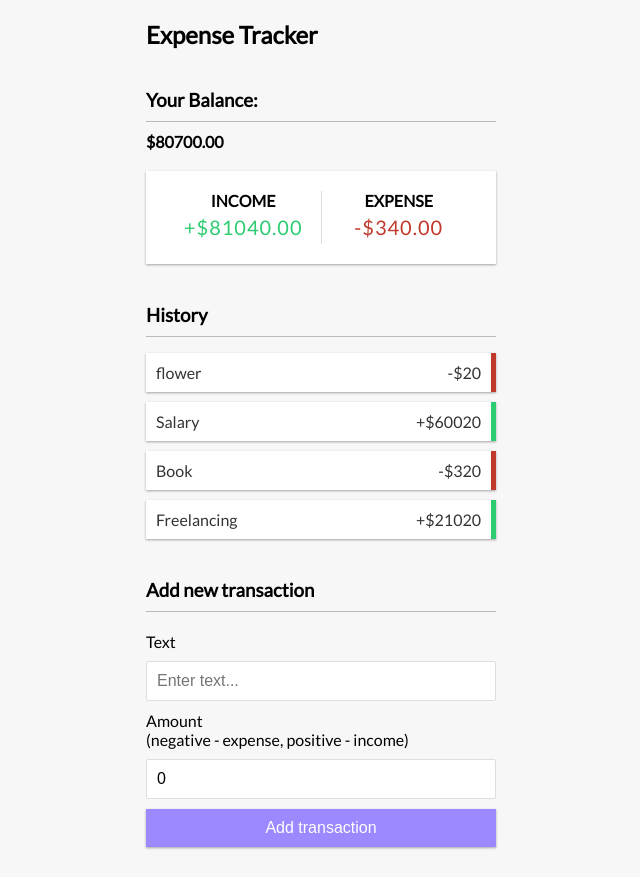
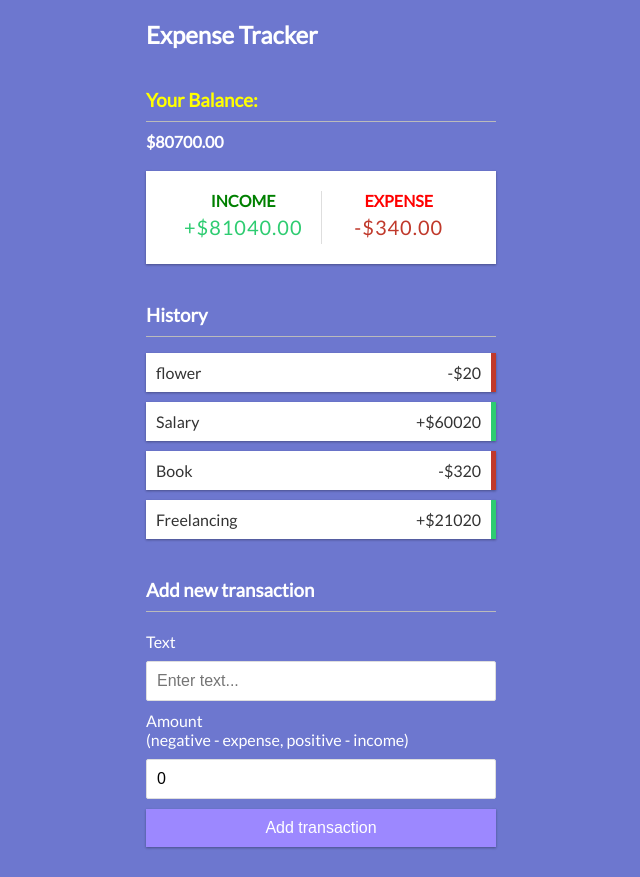
Before and after one commit to HasanHafizurRahman/expense-tracker, a React (Create React App) app: page / in a window 1280 px wide. Shown: the whole page, without its empty margins (319-959 px from the left). Built offline with nearby package versions, Linux system fonts and the light colour scheme.

Commit message:
app completed

```diff
--- a/src/App.css
+++ b/src/App.css
@@ -9,7 +9,8 @@
 }
 
 body {
-  background-color: #f7f7f7;
+  background-color: #6d77cf;
+  color: #fff;
   display: flex;
   flex-direction: column;
   align-items: center;
--- a/src/components/Balance.js
+++ b/src/components/Balance.js
@@ -9,7 +9,7 @@ const Balance = () => {
   const total = amounts.reduce((acc, item) => (acc += item), 0).toFixed(2);
   return (
     <div>
-      <h3>Your Balance:</h3>
+      <h3 style={{ color: "yellow", fontWeight: "bolder" }}>Your Balance:</h3>
       <h4>${total}</h4>
     </div>
   );
--- a/src/components/IncomeExpense.js
+++ b/src/components/IncomeExpense.js
@@ -18,11 +18,11 @@ const IncomeExpense = () => {
     <div>
       <div className="inc-exp-container">
         <div>
-          <h4>Income</h4>
+          <h4 style={{ color: "green" }}>Income</h4>
           <p className="money plus">+${income}</p>
         </div>
         <div>
-          <h4>Expense</h4>
+          <h4 style={{ color: "red" }}>Expense</h4>
           <p className="money minus">-${expense}</p>
         </div>
       </div>
```
